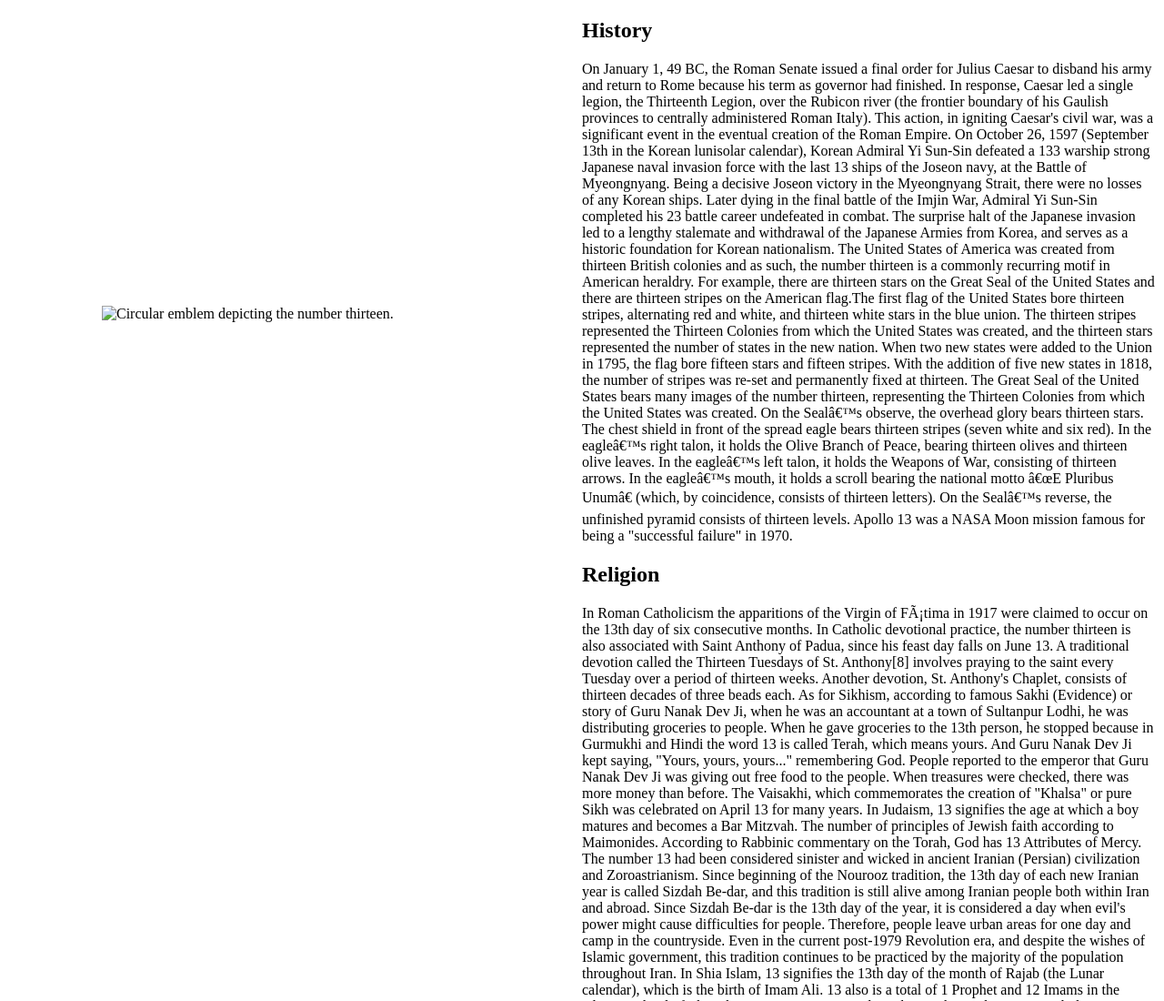
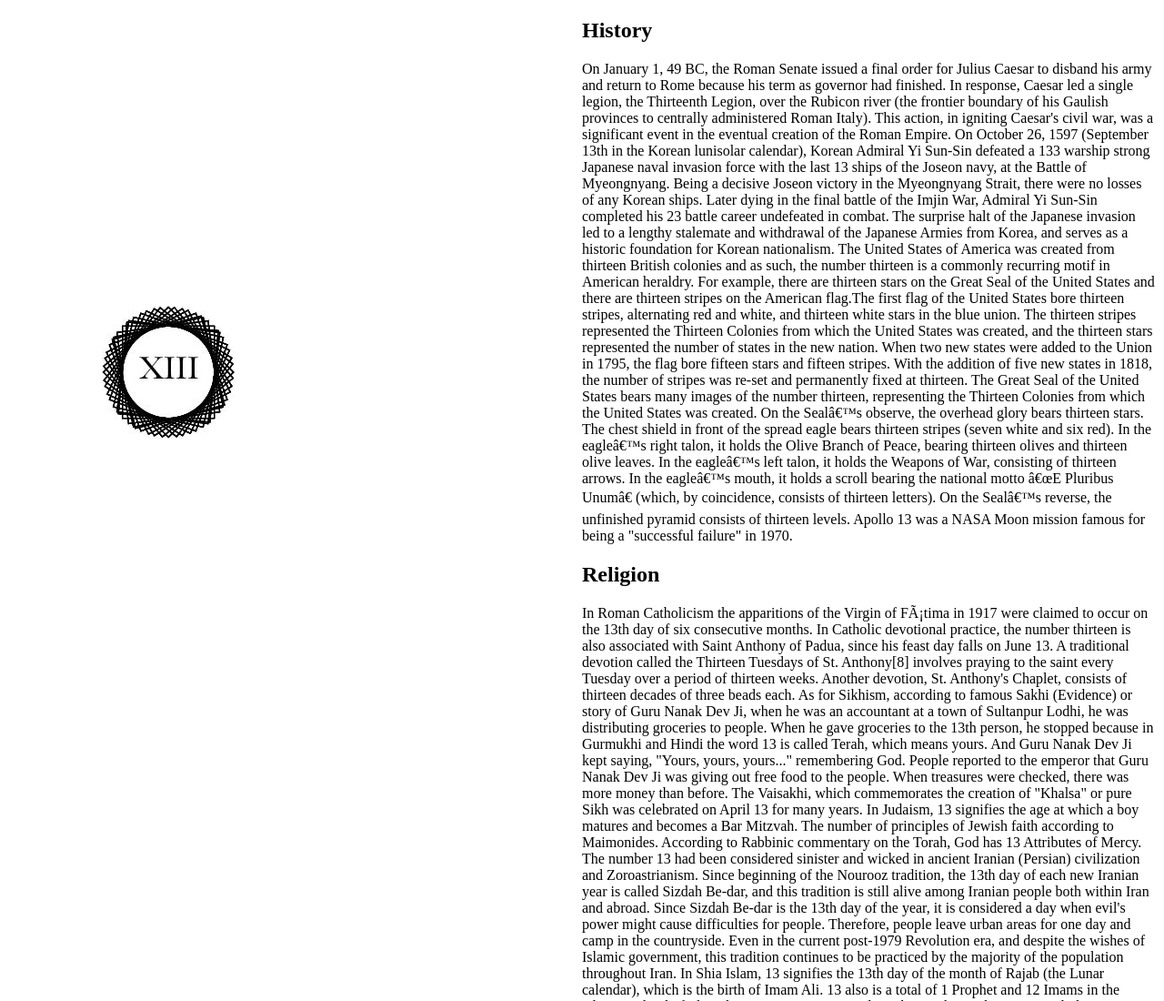
Before and after one commit to jbuissereth/Final, a plain HTML site: page index.html in a window 1280 px wide. Shown: the top 1100 px of the page at 91% size. Drawn offline with Linux system fonts and the light colour scheme.

Commit message:
Update index.html

```diff
--- a/index.html
+++ b/index.html
@@ -10,7 +10,7 @@
 <body>
 
 <figure id="fig-1">
-  <img alt="Circular emblem depicting the number thirteen." src="img/Thirteenth Blue Grey.png">
+  <img alt="Circular emblem depicting the number thirteen." src="img/fig-1-thirteen.png">
 
 </figure>
 
```
